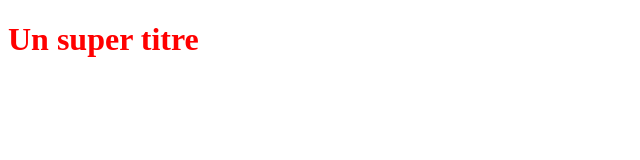
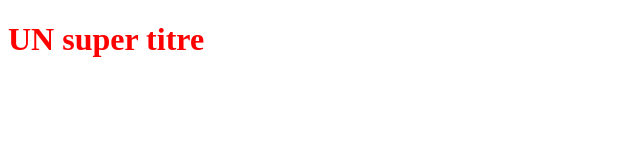
Before and after one commit to JeremyD1111/GitOpen1, a plain HTML site: page index.html in a window 1280 px wide. Shown: the whole page, without its empty margins (0-640 px from the left). Drawn offline with Linux system fonts and the light colour scheme.

Commit message:
Modif du titre

```diff
--- a/index.html
+++ b/index.html
@@ -5,6 +5,6 @@
    <link rel="stylesheet" type="text/css" href="styles.css">
 </head>
 <body>
-   <h1>Un super titre</h1>
+   <h1>UN super titre</h1>
 </body>
 </html>
```
